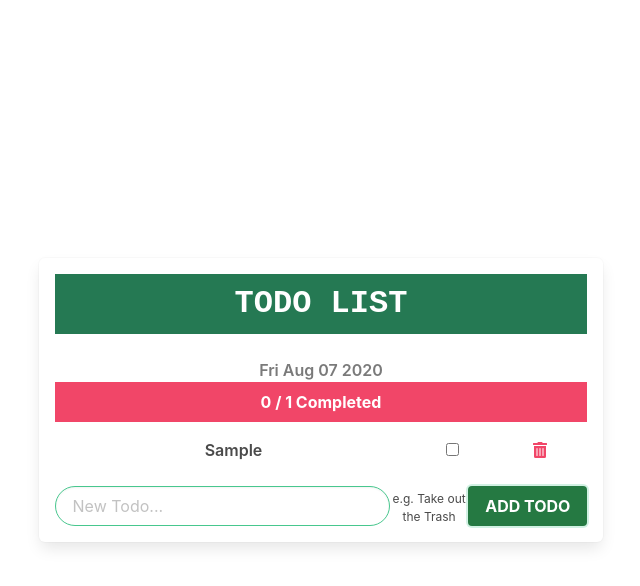
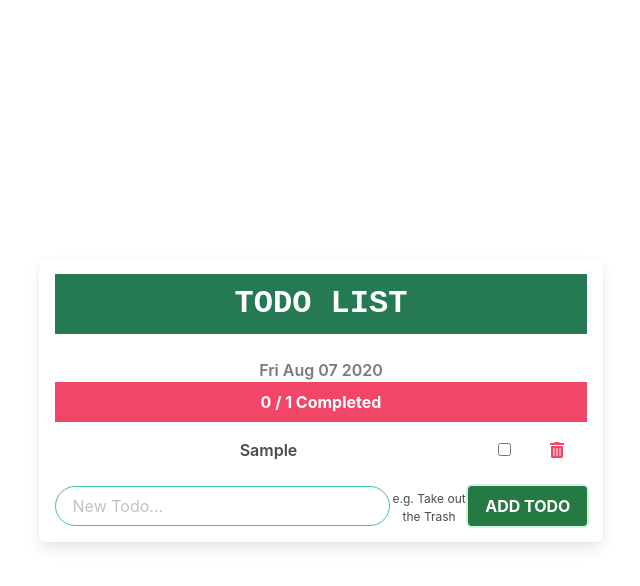
Before and after one commit to STLnick/todo-list, a React (Create React App) app: page / in a window 1280 px wide. Both pictures are taken after typing "Sample" into the empty fields and a click on the button "ADD TODO". Shown: the top 586 px of the page, without its empty margins (319-959 px from the left). Built offline with nearby package versions, Linux system fonts and the light colour scheme; no server answers.

Commit message:
:art: Change column spacing again

```diff
--- a/src/components/TodoList/List/Todo/index.js
+++ b/src/components/TodoList/List/Todo/index.js
@@ -8,8 +8,7 @@ import './Todo.css'
 export const Todo = ({ completed, handler, id, text }) => {
   return (
     <li className="columns">
-      {/* <div className="column is-one-fifth"></div> */}
-      <div className="column is-two-thirds">
+      <div className="column is-four-fifths">
         <span className={`has-text-weight-semibold ${completed ? 'completed-todo' : null}`} >{text}</span>
       </div>
       <div className="columns column">
```
